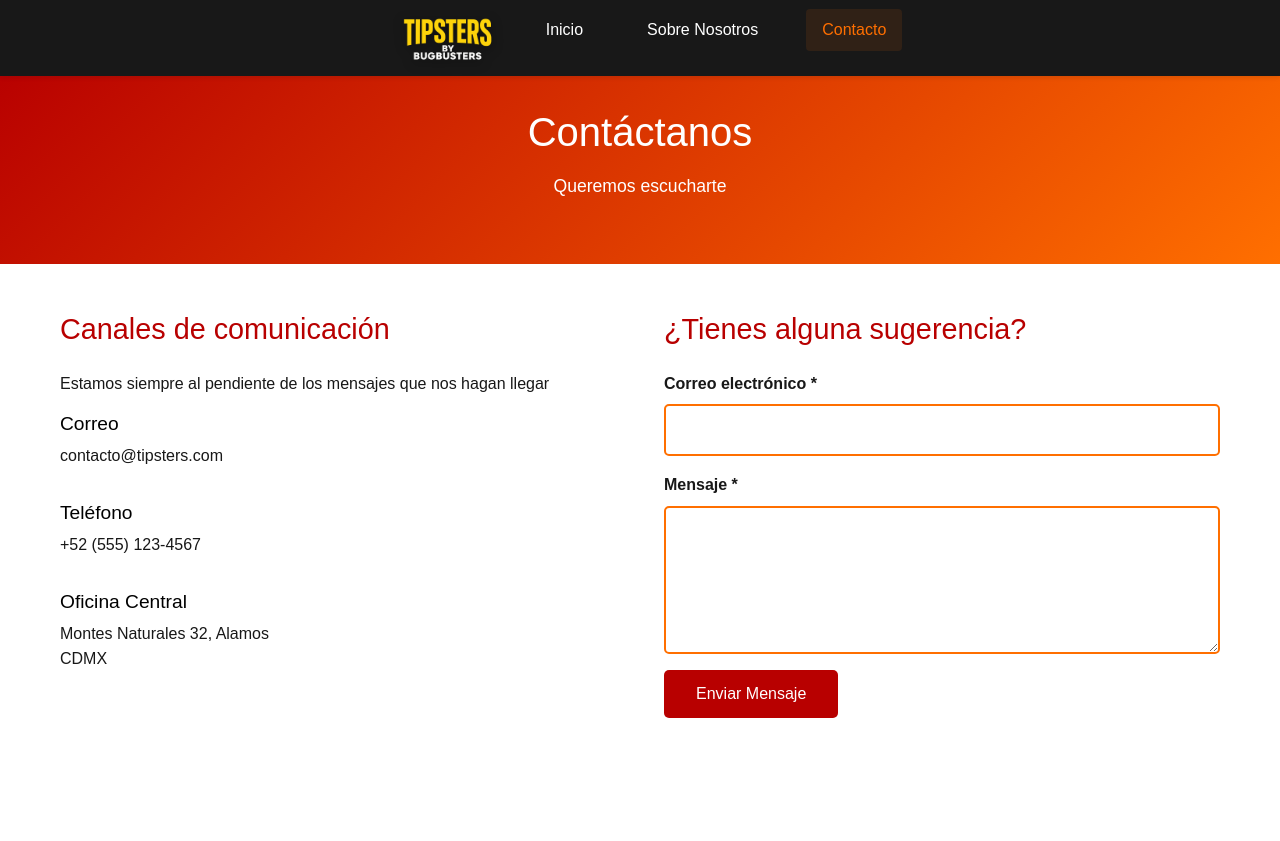
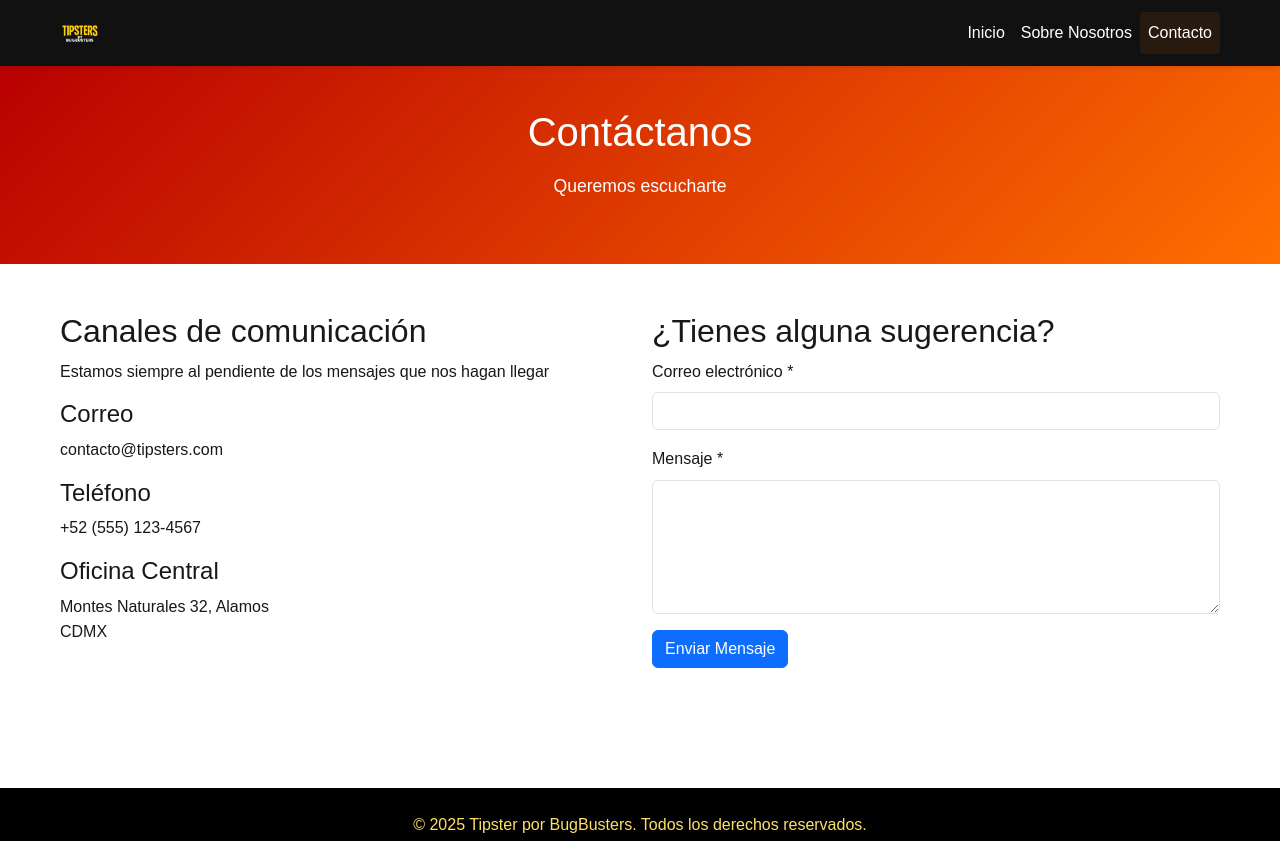
Before and after one commit to rojaslona/LAB-BLOG-SPORTS-UPDATE, a plain HTML site: page contact.html in a window 1280 px wide. Shown: the top 841 px of the page. Drawn offline with nearby package versions, Linux system fonts and the light colour scheme.

Commit message:
"Se modificó la barra de navegación con Boostrap"

```diff
--- a/contact.html
+++ b/contact.html
@@ -3,7 +3,7 @@
 <head>
   <meta charset="UTF-8" />
   <meta name="viewport" content="width=device-width, initial-scale=1.0" />
-  <title>Contactanos - Tipsters</title>
+  <title>Contáctanos - Tipsters</title>
   <link href="https://cdn.jsdelivr.net/npm/bootstrap@5.3.8/dist/css/bootstrap.min.css" rel="stylesheet"
     integrity="sha384-sRIl4kxILFvY47J16cr9ZwB07vP4J8+LH7qKQnuqkuIAvNWLzeN8tE5YBujZqJLB" crossorigin="anonymous" />
   <link rel="stylesheet" href="css/style.css" />
@@ -11,59 +11,64 @@
 <body>
 
 <header>
-  <nav class="navbar">
-    <div class="nav-container">
-      <div class="logo">
-        <a href="index.html">
-          <img src="images/logo.png" alt="Sports Blog Logo" />
-        </a>
-      </div>
-      <ul class="nav-menu">
-        <li class="nav-item"><a href="index.html" class="nav-link">Inicio</a></li>
-        <li class="nav-item"><a href="about.html" class="nav-link">Sobre Nosotros</a></li>
-        <li class="nav-item"><a href="contact.html" class="nav-link active">Contacto</a></li>
+<nav class="navbar navbar-expand-lg navbar-dark" style="background-color: #111;">
+  <div class="container">
+    <a class="navbar-brand" href="index.html">
+      <img src="images/logo.png" alt="Sports Blog Logo" height="40" />
+    </a>
+    <button class="navbar-toggler" type="button" data-bs-toggle="collapse" data-bs-target="#navbarNav"
+      aria-controls="navbarNav" aria-expanded="false" aria-label="Toggle navigation">
+      <span class="navbar-toggler-icon"></span>
+    </button>
+    <div class="collapse navbar-collapse justify-content-end" id="navbarNav">
+      <ul class="navbar-nav">
+        <li class="nav-item">
+          <a class="nav-link" href="index.html">Inicio</a>
+        </li>
+        <li class="nav-item">
+          <a class="nav-link" href="about.html">Sobre Nosotros</a>
+        </li>
+        <li class="nav-item">
+          <a class="nav-link active" href="contact.html">Contacto</a>
+        </li>
       </ul>
-      <div class="hamburger">
-        <span class="bar"></span>
-        <span class="bar"></span>
-        <span class="bar"></span>
-      </div>
     </div>
-  </nav>
+  </div>
+</nav>
+
 </header>
 
 <main>
-  <section class="page-header">
+  <section class="page-header py-5 text-center bg-light">
     <div class="container">
       <h1>Contáctanos</h1>
       <p>Queremos escucharte</p>
     </div>
   </section>
-
-  <section class="contact-content">
+  <section class="contact-content py-5">
     <div class="container">
-      <div class="contact-grid">
-        <div class="contact-info">
+      <div class="row g-4">
+        <div class="col-md-6">
           <h2>Canales de comunicación</h2>
           <p>Estamos siempre al pendiente de los mensajes que nos hagan llegar</p>
 
-          <div class="contact-item">
-            <h3>Correo</h3>
+          <div class="mb-3">
+            <h4>Correo</h4>
             <p>contacto@tipsters.com</p>
           </div>
 
-          <div class="contact-item">
-            <h3>Teléfono</h3>
+          <div class="mb-3">
+            <h4>Teléfono</h4>
             <p>+52 (555) 123-4567</p>
           </div>
 
-          <div class="contact-item">
-            <h3>Oficina Central</h3>
+          <div class="mb-3">
+            <h4>Oficina Central</h4>
             <p>Montes Naturales 32, Alamos<br />CDMX</p>
           </div>
         </div>
 
-        <div class="contact-form">
+        <div class="col-md-6">
           <h2>¿Tienes alguna sugerencia?</h2>
 
           <div id="alerta" class="alert alert-success alert-dismissible fade d-none" role="alert">
@@ -72,17 +77,17 @@
           </div>
 
           <form id="formContacto">
-            <div class="form-group mb-3">
+            <div class="mb-3">
               <label for="email" class="form-label">Correo electrónico *</label>
               <input type="email" class="form-control" id="email" name="email" required />
             </div>
 
-            <div class="form-group mb-3">
+            <div class="mb-3">
               <label for="message" class="form-label">Mensaje *</label>
               <textarea class="form-control" id="message" name="message" rows="5" required></textarea>
             </div>
 
-            <button type="submit" class="submit-btn btn btn-primary">Enviar Mensaje</button>
+            <button type="submit" class="btn btn-primary">Enviar Mensaje</button>
           </form>
         </div>
       </div>
@@ -121,17 +126,15 @@
 <script src="https://cdn.jsdelivr.net/npm/bootstrap@5.3.8/dist/js/bootstrap.bundle.min.js"
   integrity="sha384-FKyoEForCGlyvwx9Hj09JcYn3nv7wiPVlz7YYwJrWVcXK/BmnVDxM+D2scQbITxI"
   crossorigin="anonymous"></script>
+
 <script>
   const form = document.getElementById('formContacto');
   const alerta = document.getElementById('alerta');
 
   form.addEventListener('submit', function (event) {
     event.preventDefault();
-
-
     alerta.classList.remove('d-none');
     alerta.classList.add('show');
-
     form.reset();
   });
 </script>
```
Also changed, not shown: about.html (+13 -14 lines), index.html (+13 -14 lines).
